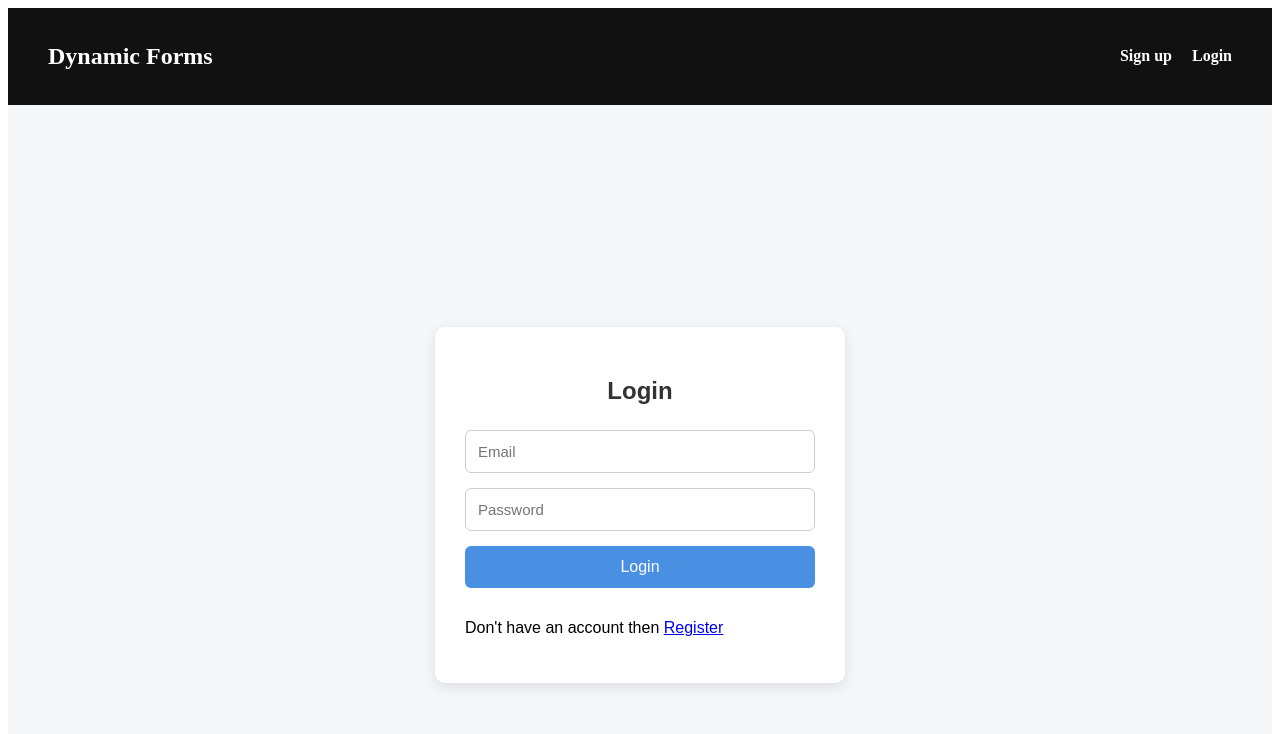
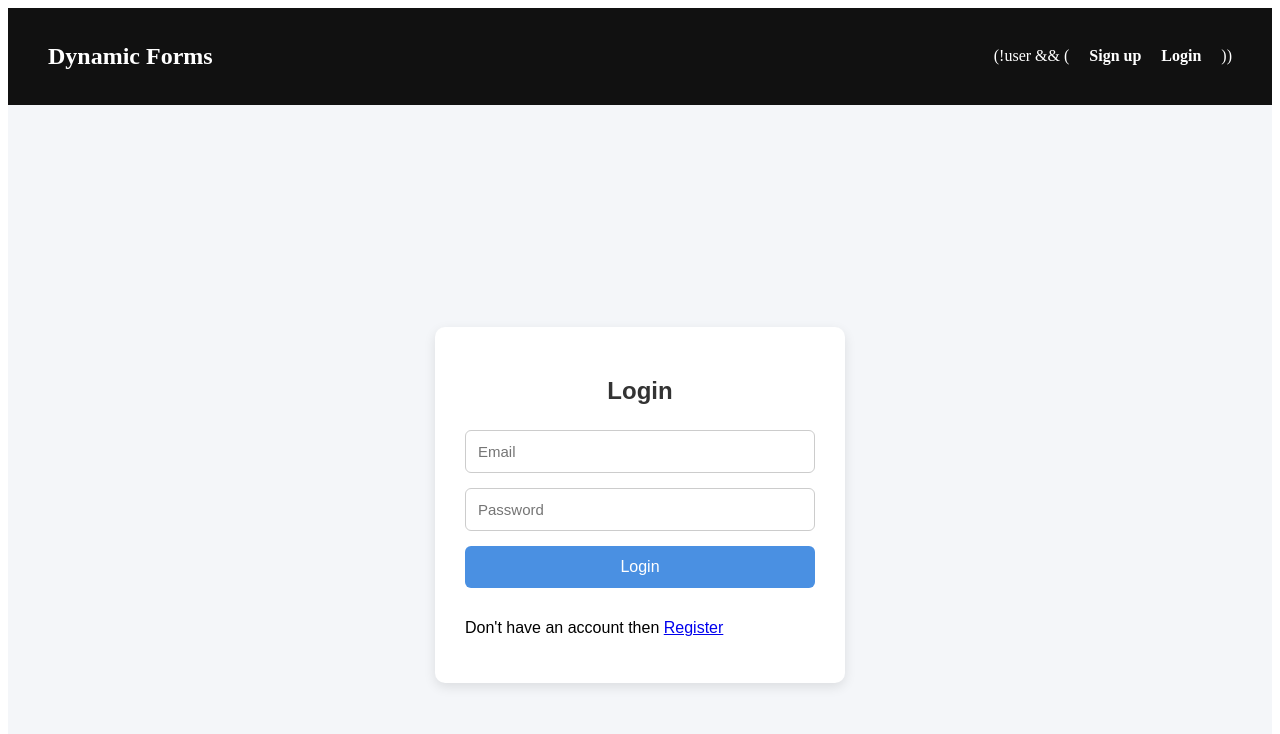
Before and after one commit to VaishnaviDS/Form_Intern, a React app in the folder frontend/: page /login in a window 1280 px wide. Shown: the top 734 px of the page. Built offline with nearby package versions, Linux system fonts and the light colour scheme; the HTML template or start-up script is replaced by a standard one.

Commit message:
Update Header.jsx

```diff
--- a/frontend/src/components/Header.jsx
+++ b/frontend/src/components/Header.jsx
@@ -34,8 +34,11 @@ const Header = () => {
           alignItems: "center",
         }}
       >
-        <Link to="/register" style={linkStyle}>Sign up</Link>
+        (!user && (
+        <>
+  <Link to="/register" style={linkStyle}>Sign up</Link>
 <Link to="/login" style={linkStyle}>Login</Link>
+        </>))
         {/* ================= USER NAVBAR ================= */}
         {user?.role === "user" && (
           <>
```
